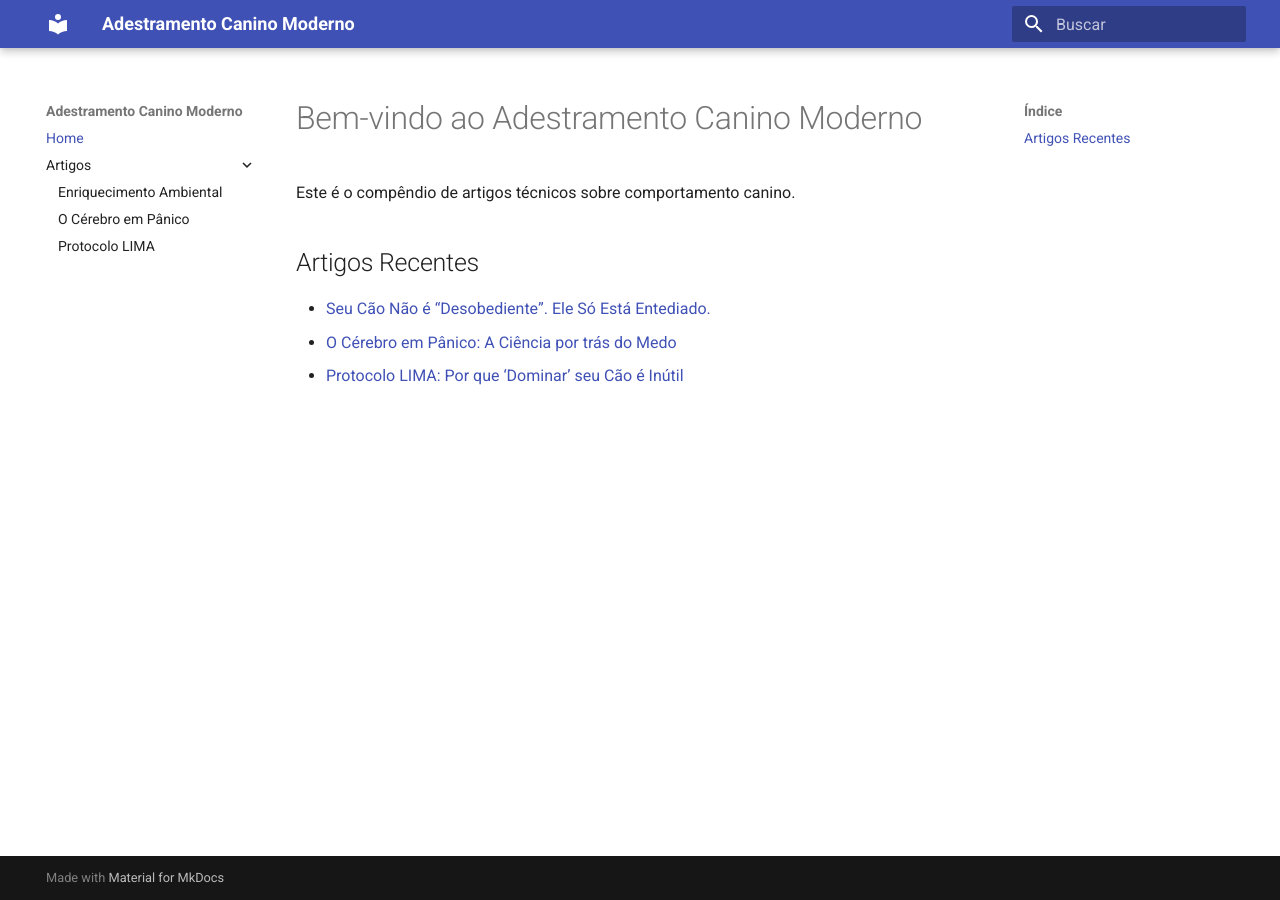
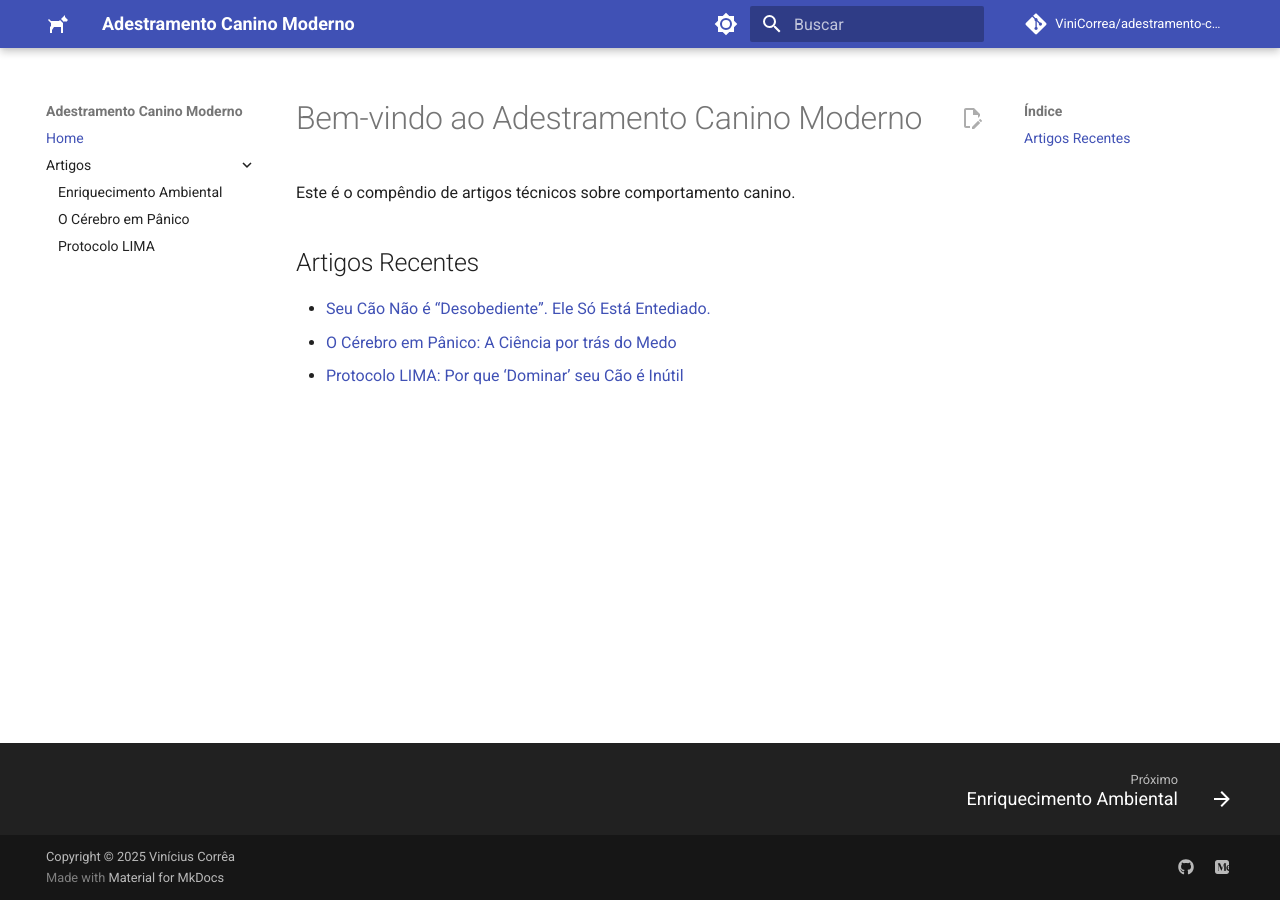
Before and after one commit to ViniCorrea/adestramento-canino-moderno, an MkDocs documentation site: the page built from docs/index.md, in a window 1280 px wide. Built offline with MkDocs 1.6.1 and Material for MkDocs 9.7.7, drawn with Linux system fonts in a browser that asks for light colours; comment, search, counter and statistics services are not loaded.

Commit message:
feat: enhance MkDocs site with new metadata, theme features, plugins, and content configuration.

```diff
--- a/mkdocs.yaml
+++ b/mkdocs.yaml
@@ -1,21 +1,58 @@
 site_name: Adestramento Canino Moderno
+site_url: https://ViniCorrea.github.io/adestramento-canino-moderno/
+site_description: Compêndio técnico sobre comportamento e adestramento canino baseado em evidências.
+site_author: Vinícius Corrêa
+
+repo_name: ViniCorrea/adestramento-canino-moderno
+repo_url: https://github.com/ViniCorrea/adestramento-canino-moderno
+edit_uri: edit/main/docs/
+
 theme:
   name: material
   language: pt-BR
+  icon:
+    logo: material/dog-side
+    favicon: material/dog-side
   features:
     - content.code.copy
     - content.action.edit
+    - content.tooltips
     - navigation.expand
+    - navigation.indexes
+    - navigation.instant
+    - navigation.tracking
+    - navigation.top
+    - navigation.footer
+    - search.suggest
+    - search.highlight
+    - search.share
   palette:
     - scheme: default
       primary: indigo
       accent: indigo
+      toggle:
+        icon: material/brightness-7
+        name: Mudar para modo escuro
     - scheme: slate
       primary: indigo
       accent: indigo
       toggle:
         icon: material/brightness-4
-        name: Switch to dark mode
+        name: Mudar para modo claro
+  font:
+    text: Roboto
+    code: Roboto Mono
+
+plugins:
+  - search
+  - glightbox:
+      touchNavigation: true
+      loop: false
+      effect: zoom
+  - git-revision-date-localized:
+      type: timeago
+      fallback_to_build_date: true
+      locale: pt
 
 markdown_extensions:
   - admonition
@@ -42,12 +79,23 @@ markdown_extensions:
   - pymdownx.keys
   - pymdownx.mark
   - pymdownx.smartsymbols
-  - pymdownx.superfences
+  - pymdownx.superfences:
+      custom_fences:
+        - name: mermaid
+          class: mermaid
+          format: !!python/name:pymdownx.superfences.fence_code_format
   - pymdownx.tabbed:
       alternate_style: true
   - pymdownx.tasklist:
       custom_checkbox: true
   - pymdownx.tilde
+
+extra:
+  social:
+    - icon: fontawesome/brands/github
+      link: https://github.com/ViniCorrea
+    - icon: fontawesome/brands/medium
+      link: https://medium.com/@vinuscorrea
 
 nav:
   - Home: index.md
@@ -55,3 +103,5 @@ nav:
     - 'Enriquecimento Ambiental': artigos/enriquecimento.md
     - 'O Cérebro em Pânico': artigos/flooding-e-dessensibilizacao-sistematica.md
     - 'Protocolo LIMA': artigos/protocolo-lima.md
+
+copyright: Copyright &copy; 2025 Vinícius Corrêa
--- a/requirements.txt
+++ b/requirements.txt
@@ -27,3 +27,5 @@ requests==2.32.5
 six==1.17.0
 urllib3==2.6.2
 watchdog==6.0.0
+mkdocs-glightbox==0.4.0
+mkdocs-git-revision-date-localized-plugin==1.3.0
```
